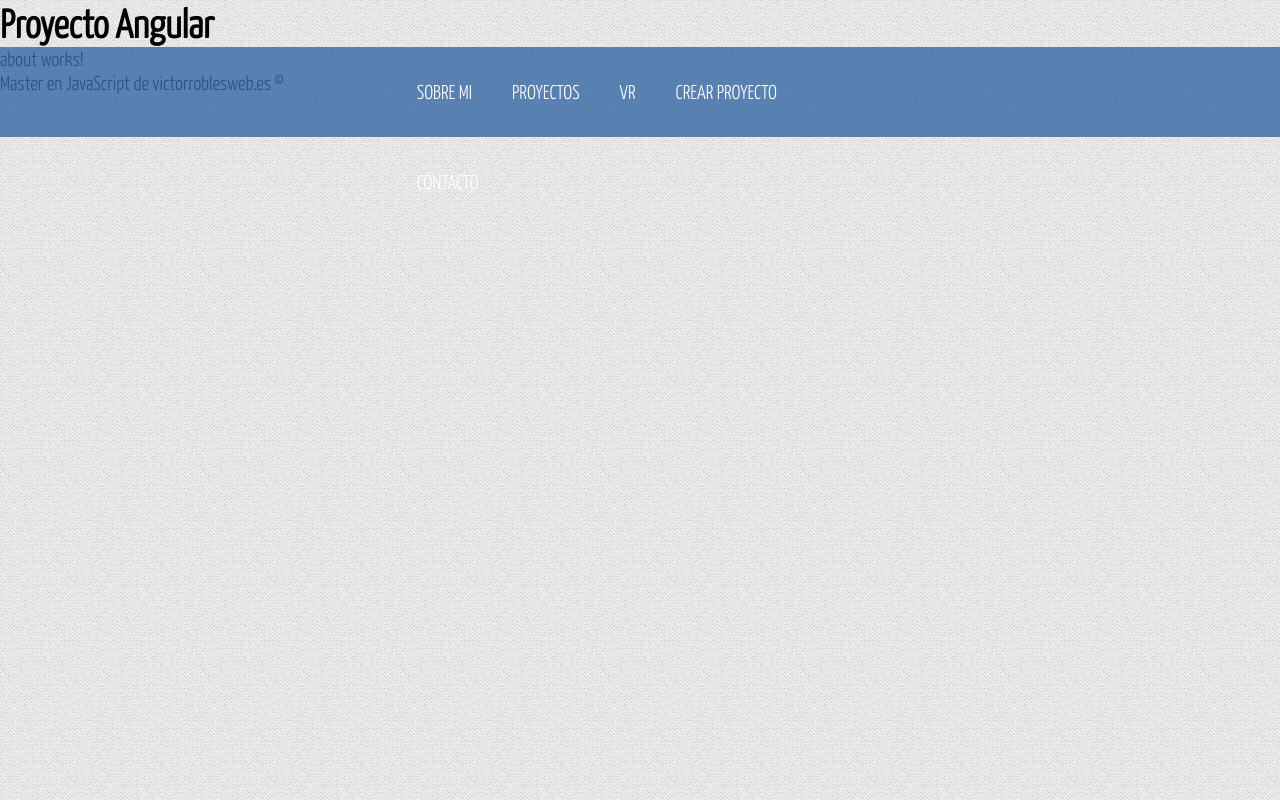
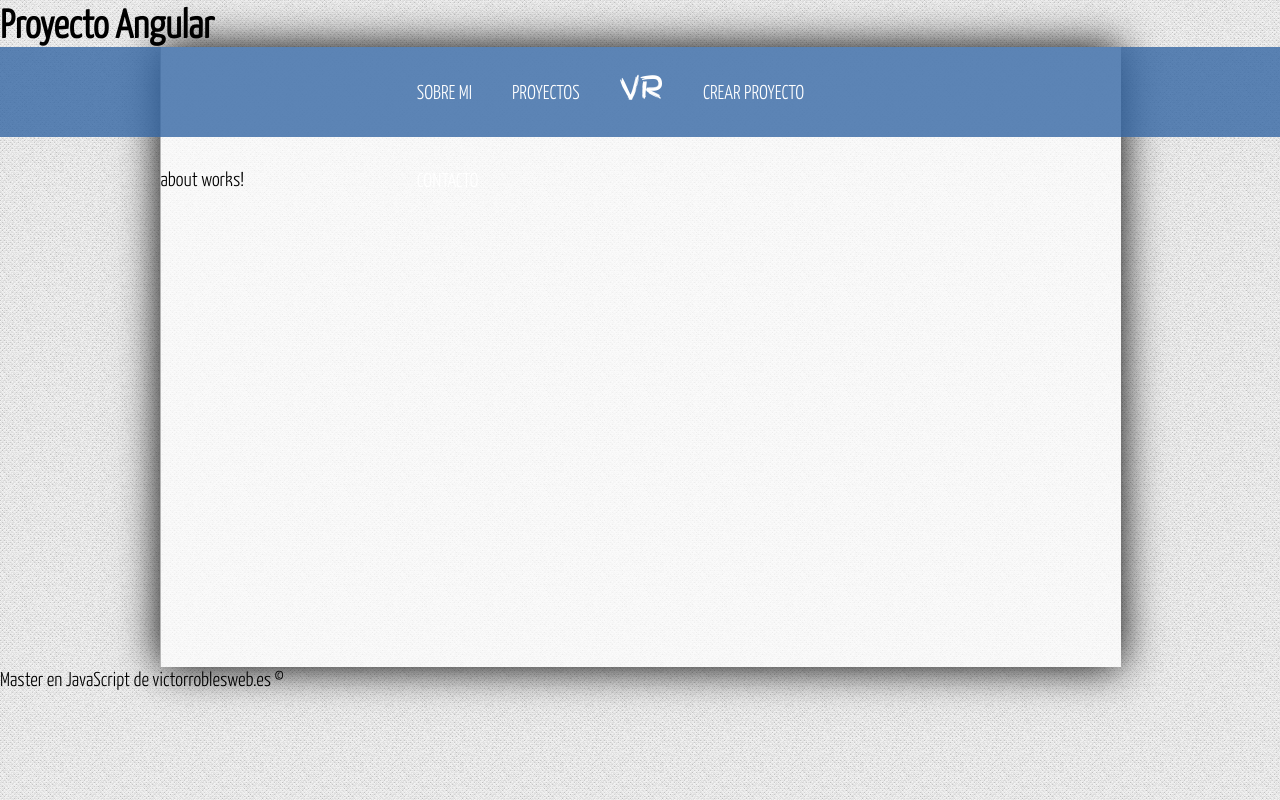
Before and after one commit to osmanjosue/MEANVictorRobles, an Angular app: page / in a window 1280 px wide. Built offline with nearby package versions, Linux system fonts and the light colour scheme.

Commit message:
68 seccion, 241 y 242 clase, Se aplicaron estilos al logo y se maqueto el contenedor principal

```diff
--- a/src/assets/css/styles.css
+++ b/src/assets/css/styles.css
@@ -38,13 +38,14 @@
     width: 38%;
     height: inherit;
     margin:0px auto;
+    margin-top:-3px;
 }
 
 header ul li{
     display: inline-block;
     margin: 0px auto;
     text-align: center;
-    line-height: 90px;
+    line-height: 88px;
 }
 
 header a{
@@ -63,6 +64,29 @@
 
 /* logotipo */
 
-header #logo a:hover{
+#logo {
+    font-family:"finger";
+    font-size: 30px;
+}
+
+#logo a{
+    transition: color 500ms, transform 500ms;
+}
+
+#logo a:hover{
     background: transparent;
+    color:black;
+    transform:scale(1.5, 1.5);
 }
+
+/* Contenedor Principal */
+
+#content{
+    min-height: 500px;
+    width: 75%;
+    margin:0px auto;
+    box-shadow:0px 0px 40px black;
+    border-left:1px solid #b7b7b7;
+    background: rgba(255,255,255, 0.7);
+    padding-top:120px;
+}
```
